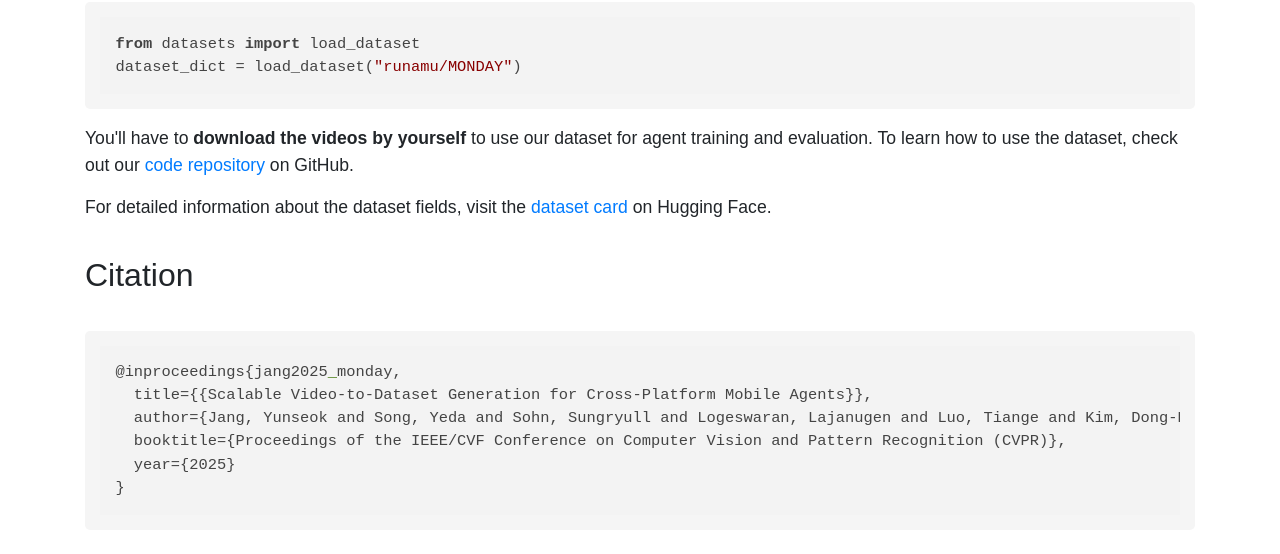
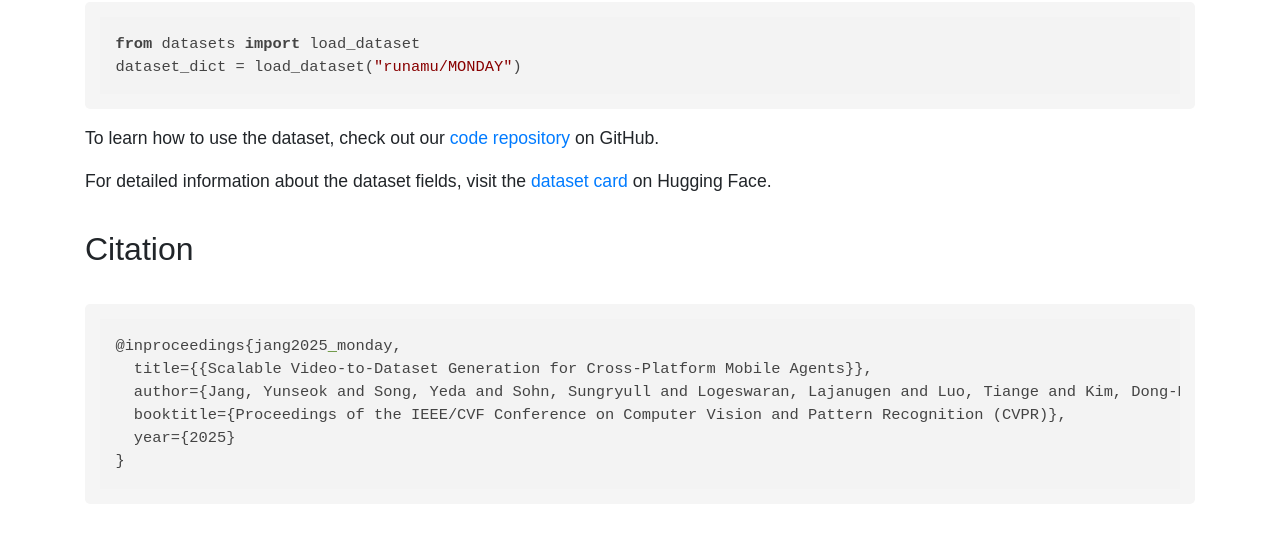
Before and after one commit to monday-dataset/monday-dataset.github.io, a plain HTML site: page index.html in a window 1280 px wide. Shown: the part 5180-5734 px from the top of the page. Drawn offline with nearby package versions, Linux system fonts and the light colour scheme; a web font is replaced by a local one.

Commit message:
Minor update

```diff
--- a/index.html
+++ b/index.html
@@ -565,7 +565,6 @@ dataset_dict = load_dataset("runamu/MONDAY")
 </code></pre>
                 </p>
                 <p>
-                  You'll have to <strong>download the videos by yourself</strong> to use our dataset for agent training and evaluation.
                   To learn how to use the dataset, check out our
                   <a href="https://github.com/runamu/monday" target="_blank">code repository</a> on GitHub.
                 </p>
```
